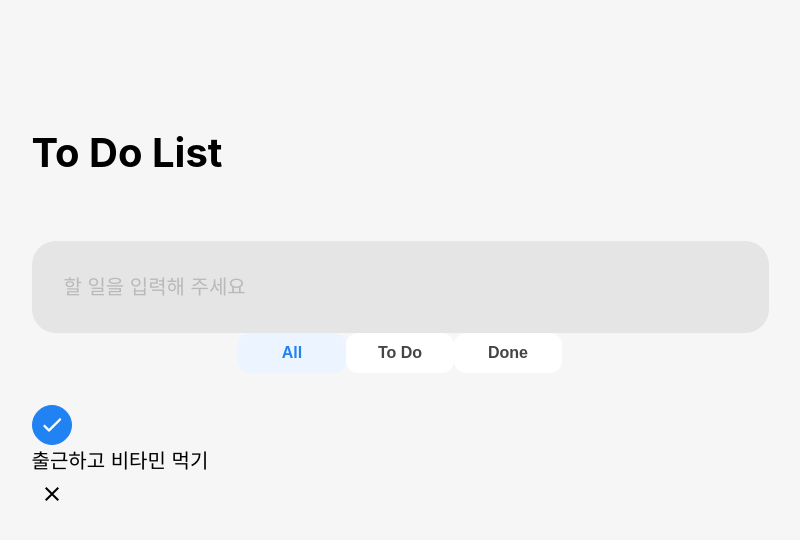
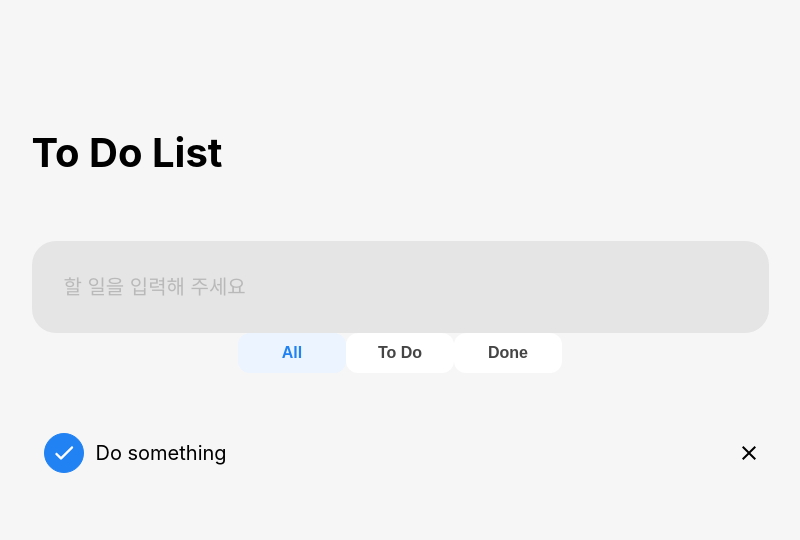
Before and after one commit to jin-2/todolist, a Next.js app: page / in a window 1280 px wide. Shown: the top 540 px of the page, without its empty margins (240-1040 px from the left). Built offline with nearby package versions, Linux system fonts and the light colour scheme; a web font is replaced by a local one.

Commit message:
feat: Add TodoItem styling

```diff
--- a/src/components/ui/TodoItem/TodoItem.tsx
+++ b/src/components/ui/TodoItem/TodoItem.tsx
@@ -8,14 +8,25 @@ interface TodoItemProps {}
 
 const TodoItem = ({}: TodoItemProps) => {
   return (
-    <li>
+    <StyledTodoItem>
       <ButtonCheck checked={true} />
-      <p>출근하고 비타민 먹기</p>
+      <p className="todo-text">Do something</p>
       <ButtonRemove />
-    </li>
+    </StyledTodoItem>
   );
 };
 
 export default TodoItem;
 
-const StyledTodoItem = styled.div``;
+const StyledTodoItem = styled.li`
+  display: flex;
+  align-items: center;
+  padding-top: calc(32px - 4px);
+  padding-bottom: calc(32px - 4px);
+  padding-left: calc(16px - 4px);
+
+  .todo-text {
+    flex: 1;
+    margin-left: calc(16px - 4px);
+  }
+`;
```
